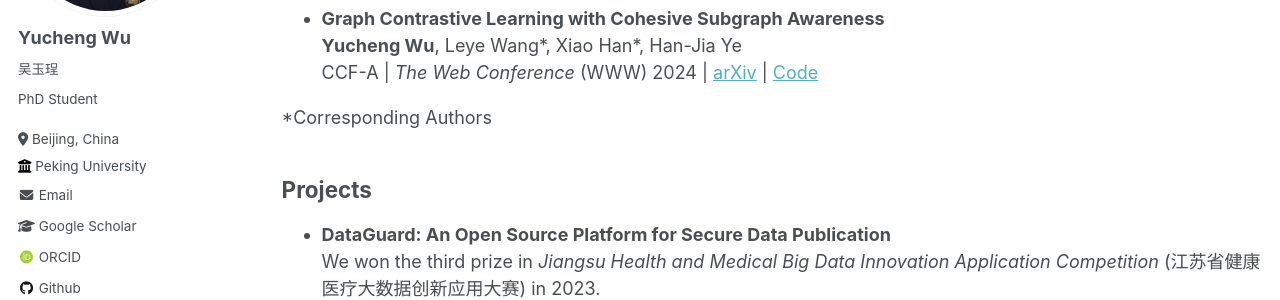
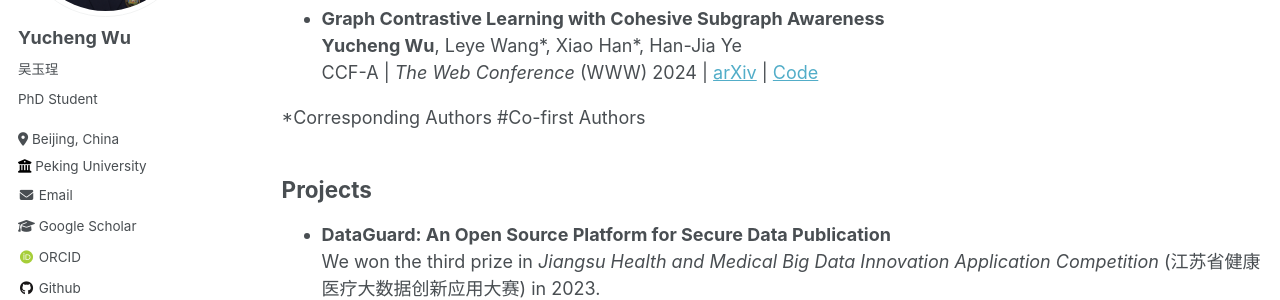
Before and after one commit to wuyucheng2002/wuyucheng2002.github.io, a Jekyll site: the page built from _pages/research.md, in a window 1280 px wide. Shown: the part 276-576 px from the top of the page. Built offline with Jekyll 4.4.1, drawn with Linux system fonts in a browser that asks for light colours; some web fonts are replaced.

Commit message:
Update research.md

```diff
--- a/_pages/research.md
+++ b/_pages/research.md
@@ -16,6 +16,7 @@ You can also find a list of my published work on <a href="https://scholar.google
   <a href="https://github.com/wuyucheng2002/CTAug" target="_blank">Code</a>
 
 \*Corresponding Authors
+\#Co-first Authors
 
 
 ## Projects
```
